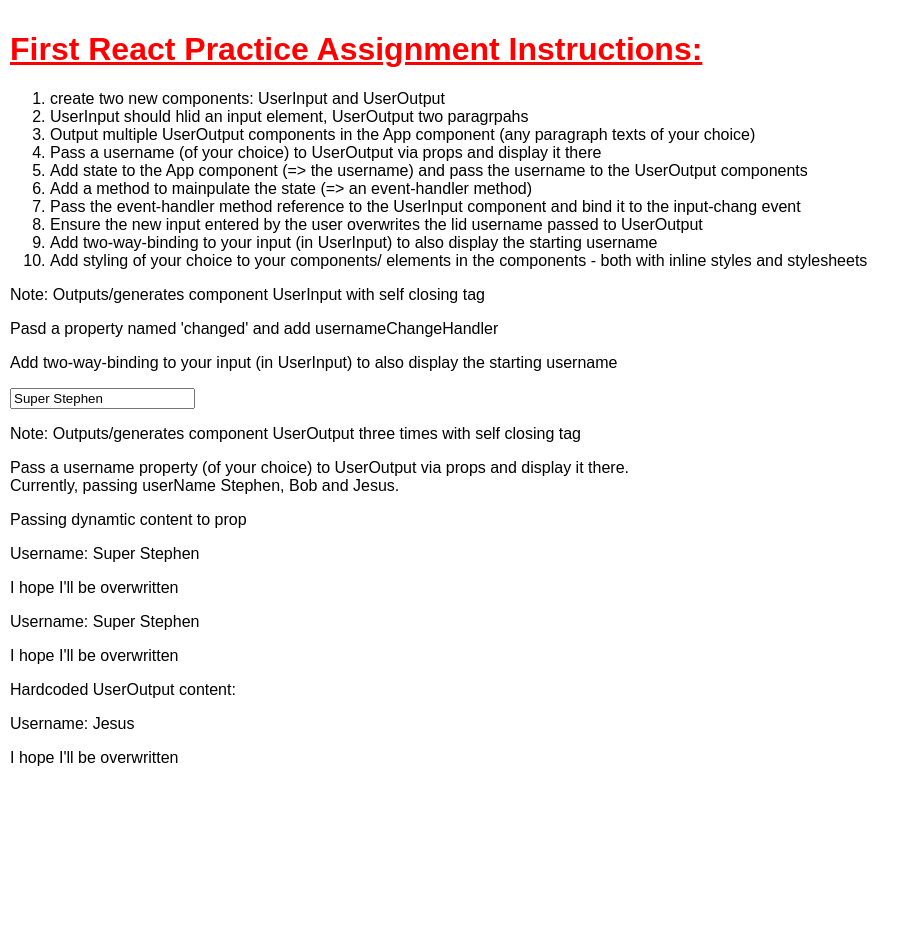
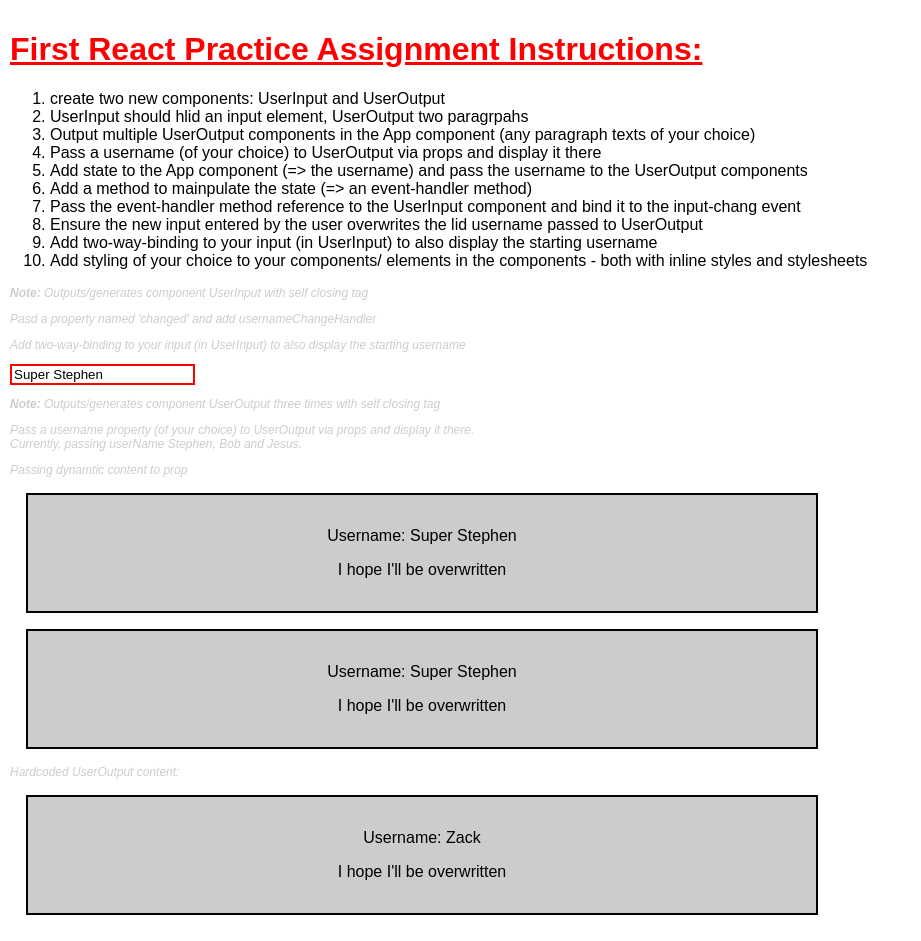
Before and after one commit to StephenPopovich/first-react-practice-assignment, a React (Create React App) app: page / in a window 1280 px wide. Shown: the whole page, without its empty margins (0-921 px from the left). Before the commit the page ends 800 px from the top, so only its background shows below. Built offline with nearby package versions, Linux system fonts and the light colour scheme.

Commit message:
Add stylesheet to component and add inline styles to element

```diff
--- a/src/App.css
+++ b/src/App.css
@@ -9,3 +9,9 @@
 .App-title {
   font-size: 1.5em;
 }
+
+.code-notes{
+  color: #ccc;
+  font-size: 12px;
+  font-style: italic;
+}
--- a/src/App.js
+++ b/src/App.js
@@ -57,22 +57,22 @@ usernameChangeHandler = (event) => {
             <li>Add styling of your choice to your components/ elements in the components - both with inline styles and stylesheets</li>
           </ol>
 
-          <p>Note: Outputs/generates component UserInput with self closing tag</p>
-          <p>Pasd a property named 'changed' and add usernameChangeHandler </p>
-          <p>Add two-way-binding to your input (in UserInput) to also display the starting username</p>
+          <p className="code-notes"><strong><strong>Note:</strong></strong> Outputs/generates component UserInput with self closing tag</p>
+          <p className="code-notes">Pasd a property named 'changed' and add usernameChangeHandler </p>
+          <p className="code-notes">Add two-way-binding to your input (in UserInput) to also display the starting username</p>
           <UserInput
             changed={this.usernameChangeHandler}
             currentName={this.state.username}/>
 
-          <p>Note: Outputs/generates component UserOutput three times with self closing tag</p>
-          <p>Pass a username property (of your choice) to UserOutput via props and display it there.<br/>Currently, passing userName Stephen, Bob and Jesus.</p>
+          <p className="code-notes"><strong>Note:</strong> Outputs/generates component UserOutput three times with self closing tag</p>
+          <p className="code-notes">Pass a username property (of your choice) to UserOutput via props and display it there.<br/>Currently, passing userName Stephen, Bob and Jesus.</p>
 
-          <p>Passing dynamtic content to prop</p>
+          <p className="code-notes">Passing dynamtic content to prop</p>
           <UserOutput userName={this.state.username}/>
           <UserOutput userName={this.state.username}/>
 
-          <p>Hardcoded UserOutput content:</p>
-          <UserOutput userName="Jesus"/>
+          <p className="code-notes">Hardcoded UserOutput content:</p>
+          <UserOutput userName="Zack"/>
 
       </div>
     );
--- a/src/UserInput/UserInput.js
+++ b/src/UserInput/UserInput.js
@@ -4,9 +4,16 @@
 import React from 'react';
 // constant and function here
 const userInput = (props) => {
+  // Add styling of your choice to your elements in the components - with inline styles
+  const style = {
+    border: '2px solid red'
+  }
+
+
 // function of the component returning an input element
 // Pass the event-handler method reference to the UserInput component and bind it to the input-change event
   return <input type="text"
+    style={style}
     onChange={props.changed}
     value={props.currentName}  />;
 };
--- /dev/null
+++ b/src/UserOutput/UserOutput.css
@@ -0,0 +1,8 @@
+.UserOutput{
+  width: 60%;
+  padding: 16px;
+  margin: 16px;
+  border: 2px solid black;
+  background-color: #ccc;
+  text-align: center;
+}
--- a/src/UserOutput/UserOutput.js
+++ b/src/UserOutput/UserOutput.js
@@ -2,13 +2,18 @@
 // 2. UserOutput should hold two paragrpahs elements
 
 import React from 'react';
+//importing custom CSS file
+// Add styling of your choice to your components/elements in the components - stylesheet
+import './UserOutput.css';
+
 // constant and function here, can get access to the props passed in by React by accepting an arugment in the funciton and then output it.
 const userOutput = (props) => {
 // function of the component returning an input element
   return (
 // Must wrap component function in div if you want to return more than one element
 // Output/pass dynamic content between single curly braces
-    <div>
+// Wrap component in one root element, it makes it easy to assign a style to your component
+    <div className="UserOutput">
      <p>Username: {props.userName}</p>
      <p>I hope I'll be overwritten</p>
     </div>
```
